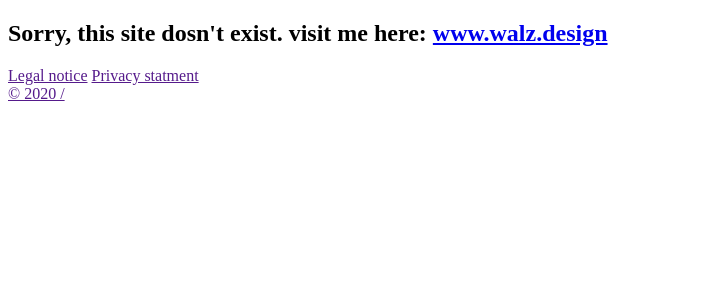
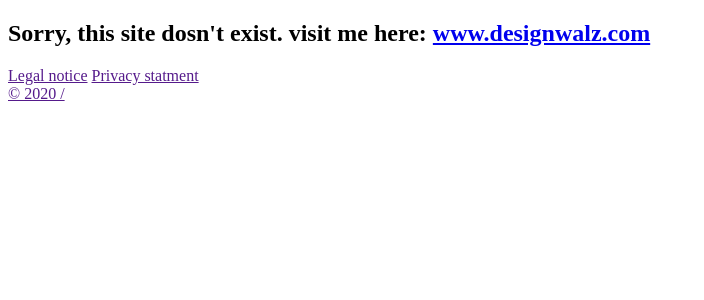
Before and after one commit to AlexanderBoenninger/DesignWalz, a PHP site: the page made by site/templates/error.php in a window 1280 px wide. Shown: the part 122-422 px from the top of the page, without its empty margins (0-704 px from the left). Run offline with PHP 8.4, Linux system fonts and the light colour scheme; the template is opened without the code that fills it, so the values that code supplies are empty.

Commit message:
Update error.php

```diff
--- a/site/templates/error.php
+++ b/site/templates/error.php
@@ -1,2 +1,2 @@
 <?php snippet('header') ?>
-<h2>Sorry, this site dosn't exist. visit me here: <a href="index.html">www.walz.design</a> </h2>
+<h2>Sorry, this site dosn't exist. visit me here: <a href="index.html">www.designwalz.com</a> </h2>
```
